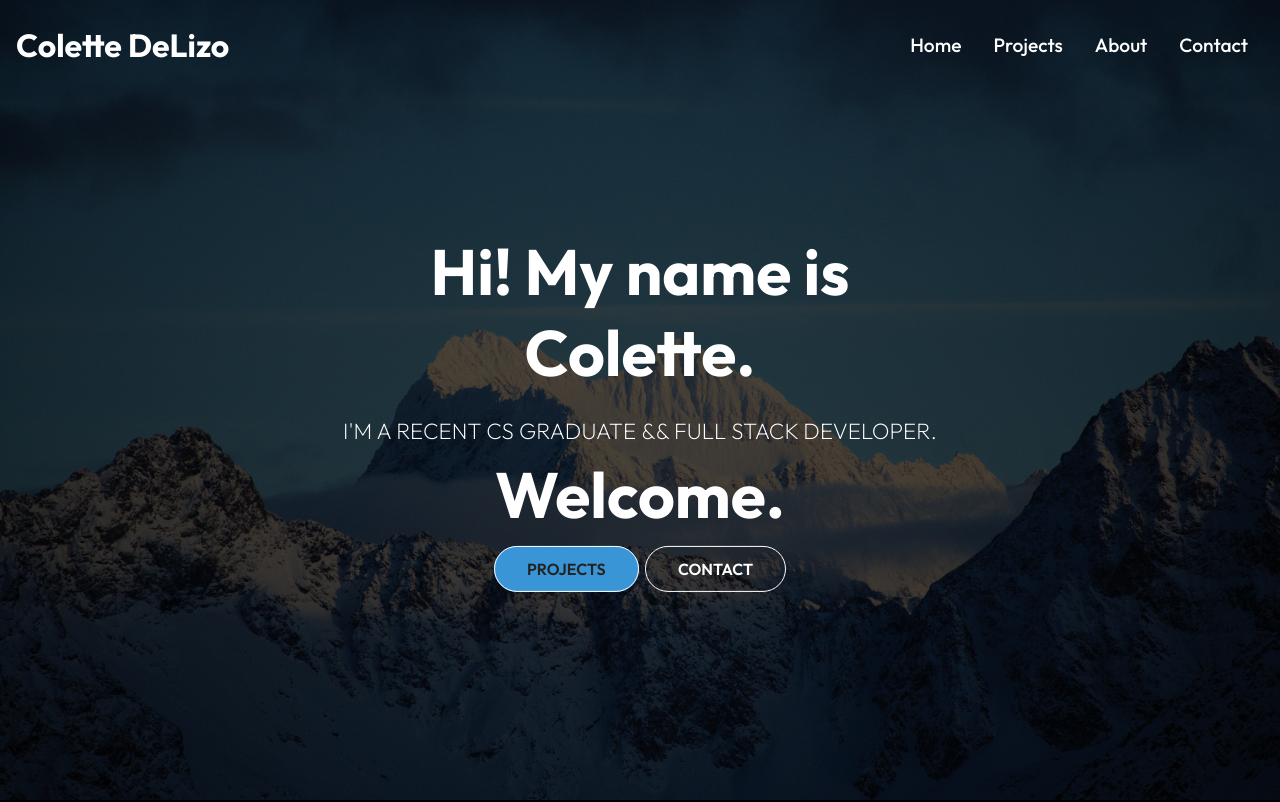
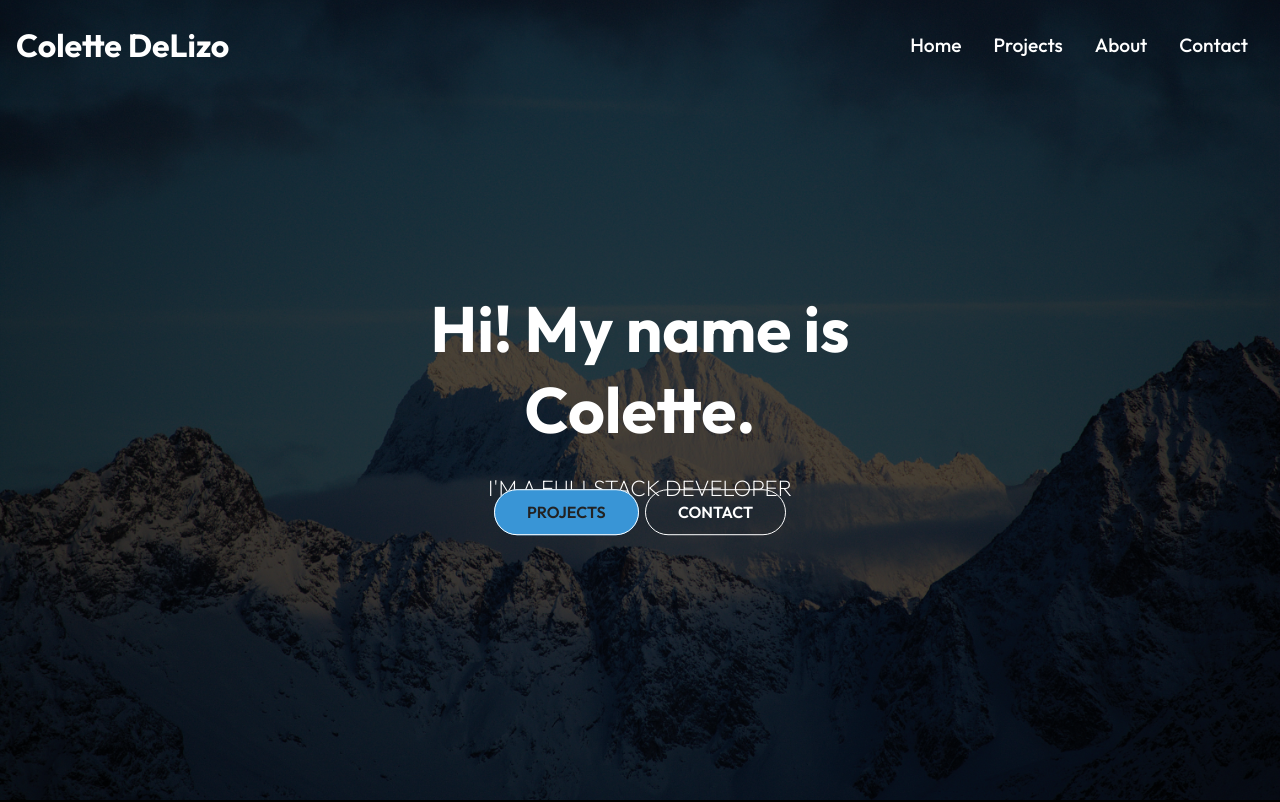
Before and after one commit to delizoc/cd_portfolio, a React (Create React App) app: page / in a window 1280 px wide. Shown: the top 802 px of the page. Built offline with nearby package versions, Linux system fonts and the light colour scheme.

Commit message:
added typing description intro.

```diff
--- a/src/components/HomeImg.js
+++ b/src/components/HomeImg.js
@@ -1,29 +1,57 @@
 import "./HomeImgStyles.css";
-import React from 'react'
+import React, {useState, useEffect} from 'react';
+import ProfileCard from "./ProfileCard";
 
-import IntroImg from "../assets/intro-img.png";
-import { Link } from "react-router-dom";
 
-const HomeImg = () => {
+export default function HomeImg(){
+  const [loopNum, setLoopNum] = useState(0);
+  const [isDeleting, setIsDeleting] = useState(false);
+  const [text, setText] = useState("");
+  const [delta, setDelta] = useState(300 - Math.random() * 100);
+  const [index, setIndex] = useState(1);
+  const toRotate = [
+    "Fullstack Developer",
+    "Cancer Researcher",
+    "Recent CS Grad",
+  ];
+  const period = 2000;
+
+  useEffect(() => {
+    let ticker = setInterval(() => {
+      tick();
+    } ,delta);
+    return () => {
+      clearInterval(ticker);
+    };
+  }, [text]);
+
+  const tick = () => {
+    let i = loopNum % toRotate.length;
+    let fullText = toRotate[i];
+    let updatedText = isDeleting ? fullText.substring(0, text.length -1) : fullText.substring(0, text.length + 1);
+    setText(updatedText);
+
+    if (isDeleting){
+      setDelta((prevDelta) => prevDelta / 2);
+    }
+
+    if (!isDeleting && updatedText === fullText) {
+      setIsDeleting(true);
+      setIndex((prevIndex) => prevIndex -1);
+      setDelta(period);
+    } else if (isDeleting && updatedText === "") {
+      setIsDeleting(false);
+      setLoopNum(loopNum + 1);
+      setIndex(1);
+      setDelta(500);
+    } else {
+      setIndex((prevIndex) => prevIndex + 1);
+    }
+  };
+
   return (
-    <div className="hero">
-        <div className="mask">
-            <img className="intro-img" src={IntroImg} alt="IntroImg" />
-        </div>
-        <div className="content">
-            <h1>Hi! My name is Colette.</h1>
-            <p>I'm a recent CS graduate && full stack developer.
-            {/* <span class="txt-rotate" data-rotate="[ &quot;a Fullstack Developer&quot;, &quot;a Cancer Researcher&quot;, &quot;a recent CS graduate&quot; ]"></span> */}
-            </p>
-            <h1>Welcome.</h1>
-            <div>
-                <Link to="/project" className="btn">Projects</Link>
-                <Link to="/contact" className="btn btn-light">Contact</Link>
-            </div>
-        </div>
+    <div className="wrapper">
+      <ProfileCard text={text}/>
     </div>
-
   )
 }
-
-export default HomeImg
--- /dev/null
+++ b/src/components/ProfileCard.js
@@ -0,0 +1,33 @@
+import React from "react";
+
+import IntroImg from "../assets/intro-img.png";
+import { Link } from "react-router-dom";
+import "./HomeImgStyles.css";
+
+
+function ProfileCard({text, onClick}){
+    return(
+        <div className="hero">
+        <div className="mask">
+            <img className="intro-img" src={IntroImg} alt="IntroImg" />
+        </div>
+        <div className="content">
+            <h1>Hi! My name is Colette.</h1>
+            <p>
+              {`I'm a `}{" "}
+              <span
+                className="txt-rotate"
+                data-rotate='[ " Fullstack Developer, " Cancer Researcher", " Recent CS Grad"]'
+              >
+                <span className="wrap">{text}</span>
+              </span>
+            </p>
+            <div>
+                <Link to="/project" className="btn">Projects</Link>
+                <Link to="/contact" className="btn btn-light">Contact</Link>
+            </div>
+        </div>
+    </div>
+    );
+  }
+export default ProfileCard;
```
